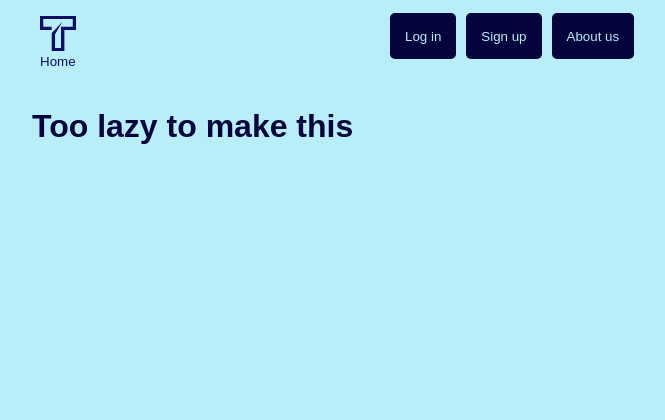
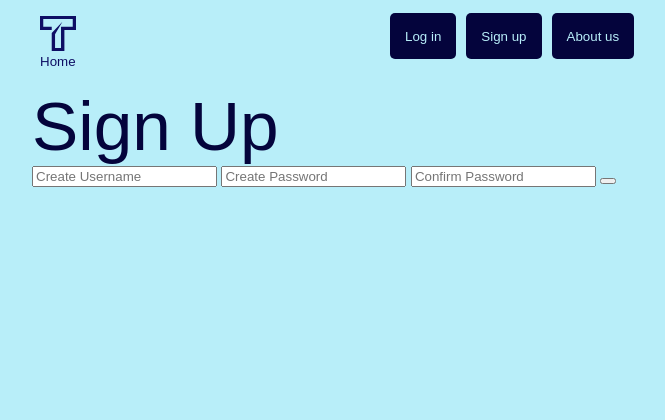
Before and after one commit to hihihioli/twidilers, a Flask app: page /sign_up in a window 1280 px wide. Shown: the top 420 px of the page, without its empty margins (308-973 px from the left). Run offline with Flask 3, Linux system fonts and the light colour scheme.

Commit message:
added shtuff to sign_up page and made a classes.css for .class stuff. Also updated readme

```diff
--- a/twidilers/base/generic_routes.py
+++ b/twidilers/base/generic_routes.py
@@ -7,7 +7,7 @@ from jinja2 import TemplateNotFound
 
 #Our objects
 from . import base as app #Blueprint imported as app so blueprint layer
-
+from . import routes
 #Moved custom routes to routes.py(routes like login)
 
 @app.errorhandler(404)
--- /dev/null
+++ b/twidilers/base/static/styles/classes.css
@@ -0,0 +1,3 @@
+.heading {
+    font-size:52pt;
+}
--- a/twidilers/base/templates/base.html
+++ b/twidilers/base/templates/base.html
@@ -5,6 +5,7 @@
     <!-- The head with configuration. By default do not override this, but it can be overridden. -->
     {% block head %}
         <link rel="stylesheet" href="{{ url_for('.static', filename='styles/styles.css') }}">
+        <link rel="stylesheet" href="{{ url_for('.static', filename='styles/classes.css') }}">
         <link rel="icon" type="image/png" href="{{ url_for('.static', filename='images/favicon.png', v=2) }}">
         <link rel="icon" type="image/x-icon" href="{{ url_for('.static', filename='images/favicon.ico', v=2) }}">
 
--- a/twidilers/base/templates/sign_up.html
+++ b/twidilers/base/templates/sign_up.html
@@ -1,5 +1,12 @@
 {% extends 'base.html' %}
 {% block title %}Sign Up{% endblock %}
 {% block content %}
-<h1> Too lazy to make this</h1>
+<span class="heading">Sign Up</span>
+<form action="/sign_up" method="post" id="account_form" name="account_form">
+    <input type="text" placeholder="Create Username"/>
+    <input type="password" placeholder="Create Password"/>
+    <input type="password" placeholder="Confirm Password"/>
+    <button type="submit"></button>
+</form>
+
 {% endblock %}
```
Also changed, not shown: twidilers/base/routes.py (+6 -1 lines), readme.md.
